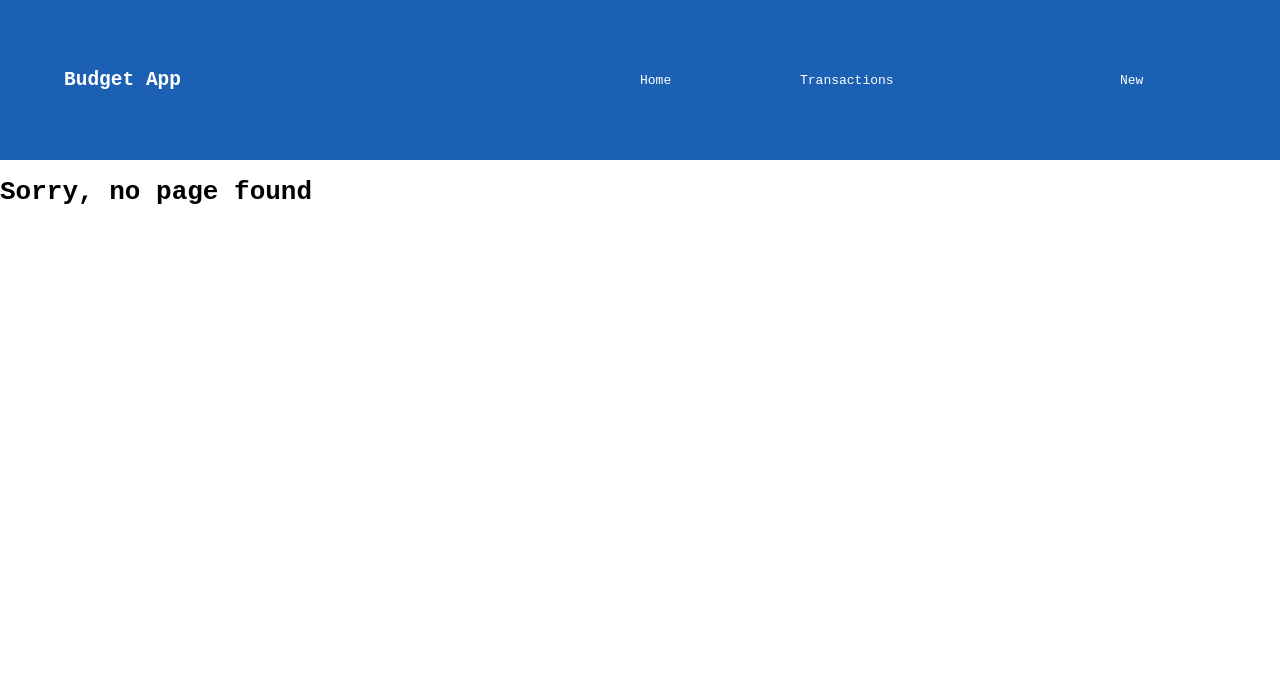
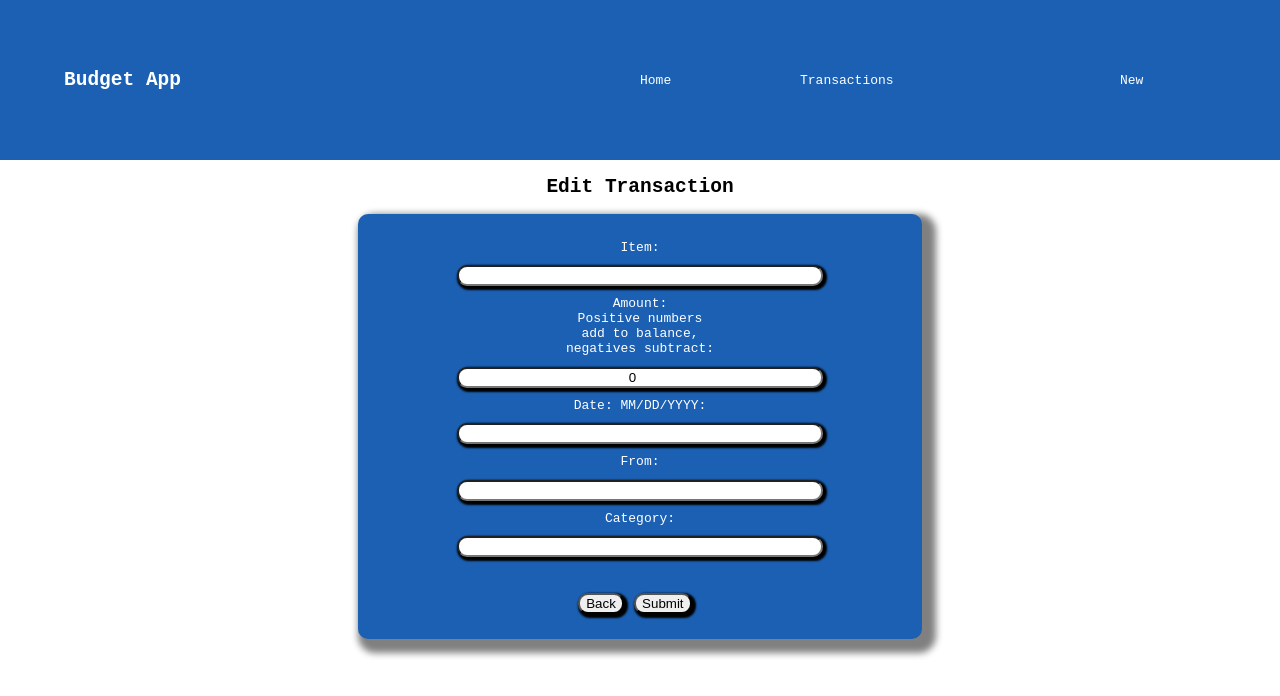
Before and after one commit to Jonathan-Gaal/budget-app-frontend, a React (Create React App) app: page /transactions/1/edit in a window 1280 px wide. Shown: the top 696 px of the page. Built offline with nearby package versions, Linux system fonts and the light colour scheme; no server answers.

Commit message:
all routes and CRUD working

```diff
--- a/src/App.js
+++ b/src/App.js
@@ -5,6 +5,7 @@ import Index from "./Components/Transactions";
 import Show from "./Pages/Show";
 import FourOFour from "./Pages/Four0Four";
 import New from "./Pages/New";
+import Edit from "./Pages/Edit";
 
 const App = () => {
   return (
@@ -17,6 +18,7 @@ const App = () => {
             <Route path="/transactions" element={<Index />} />
             <Route path="/transactions/:index" element={<Show />} />
             <Route path="/transactions/new" element={<New />} />
+            <Route path="/transactions/:index/edit" element={<Edit />} />
             <Route path="*" element={<FourOFour />} />
           </Routes>
         </main>
--- a/src/Components/TransactionDetails.js
+++ b/src/Components/TransactionDetails.js
@@ -6,7 +6,7 @@ const API = process.env.REACT_APP_API_URL;
 
 const TransactionDetails = () => {
   const [transaction, setTransaction] = useState([]);
-  const { index } = useParams();
+  let { index } = useParams();
   const navigate = useNavigate();
 
   useEffect(() => {
@@ -43,7 +43,7 @@ const TransactionDetails = () => {
         <Link to="/transactions">
           <button id="btnBack">Back</button>
         </Link>
-        <Link>
+        <Link to={`/transactions/${index}/edit`}>
           <button id="btnEdit">Edit</button>
         </Link>
         <Link>
--- /dev/null
+++ b/src/Components/TransactionEditForm.css
@@ -0,0 +1,31 @@
+input {
+    display: block;
+    width: 70%;
+    margin-left: auto;
+    margin-right: auto;
+    margin-bottom: 2%;
+    margin-top: 2%;
+    border-radius: 10px;
+    box-shadow: 2px 2px 2px 2px BLACK;
+    text-align: center;
+}
+
+.EditedTransaction {
+    width: 40%;
+    margin-left: auto;
+    margin-right: auto;
+    color: white;
+    background-color: rgb(27, 96, 179);
+    padding: 2%;
+    border-radius: 10px;
+    text-align: center;
+    box-shadow: 7px 7px 7px 7px GREY;
+
+}
+
+
+
+#btnSubmit {
+    margin-top: 5%;
+    border-radius: 10px;
+}
--- /dev/null
+++ b/src/Components/TransactionEditForm.js
@@ -0,0 +1,112 @@
+import { useState, useEffect } from "react";
+import { Link, useNavigate, useParams } from "react-router-dom";
+import axios from "axios";
+import "./TransactionEditForm.css";
+const API = process.env.REACT_APP_API_URL;
+
+const TransactionEditForm = () => {
+  let { index } = useParams();
+  let navigate = useNavigate();
+
+  const [editingtransaction, setEditingTransaction] = useState({
+    item_name: "",
+    amount: 0,
+    date: "",
+    from: "",
+    category: "",
+  });
+
+  const handleTextChange = (e) => {
+    setEditingTransaction({
+      ...editingtransaction,
+      [e.target.id]: e.target.value,
+    });
+  };
+
+  const handleNumChange = (e) => {
+    setEditingTransaction({
+      ...editingtransaction,
+      amount: Number(e.target.value),
+    });
+  };
+
+  useEffect(() => {
+    axios
+      .get(`${API}/transactions/${index}`)
+      .then((res) => setEditingTransaction(res.data))
+      .catch((err) => console.error(err));
+  }, [index]);
+
+  const handleSubmit = (e) => {
+    e.preventDefault();
+    axios
+      .put(`${API}/transactions/${index}`, editingtransaction)
+      .then((res) => {
+        setEditingTransaction(res.data);
+        navigate(`/transactions/${index}`);
+      })
+      .catch((err) => console.error(err));
+  };
+
+  return (
+    <div className="EditedTransaction">
+      <form className="TransactionEditForm" onSubmit={handleSubmit}>
+        <label htmlFor="item_name">Item: </label>
+        <input
+          type="text"
+          id="item_name"
+          value={editingtransaction.item_name}
+          required
+          onChange={handleTextChange}></input>
+
+        <label htmlFor="amount">
+          Amount: <br /> Positive numbers <br /> add to balance, <br />{" "}
+          negatives subtract:
+          <input
+            type="number"
+            required
+            id="amount"
+            value={editingtransaction.amount}
+            onChange={handleNumChange}></input>
+        </label>
+
+        <label htmlFor="date">Date: MM/DD/YYYY: </label>
+
+        <input
+          type="text"
+          id="date"
+          value={editingtransaction.date}
+          required
+          onChange={handleTextChange}></input>
+
+        <label htmlFor="from">From: </label>
+
+        <input
+          type="text"
+          id="from"
+          value={editingtransaction.from}
+          required
+          onChange={handleTextChange}></input>
+
+        <label htmlFor="category">Category: </label>
+
+        <input
+          type="text"
+          id="category"
+          value={editingtransaction.category}
+          required
+          onChange={handleTextChange}></input>
+
+        <Link to={`/transactions/${index}`}>
+          <button id="editFormBtnBack">Back</button>
+        </Link>
+
+        <button type="submit" id="btnSubmit">
+          Submit
+        </button>
+      </form>
+    </div>
+  );
+};
+
+export default TransactionEditForm;
--- /dev/null
+++ b/src/Pages/Edit.js
@@ -0,0 +1,12 @@
+import TransactionEditForm from "../Components/TransactionEditForm";
+
+function Edit() {
+  return (
+    <div className="New Edit">
+      <h2>Edit Transaction</h2>
+      <TransactionEditForm />
+    </div>
+  );
+}
+
+export default Edit;
```
